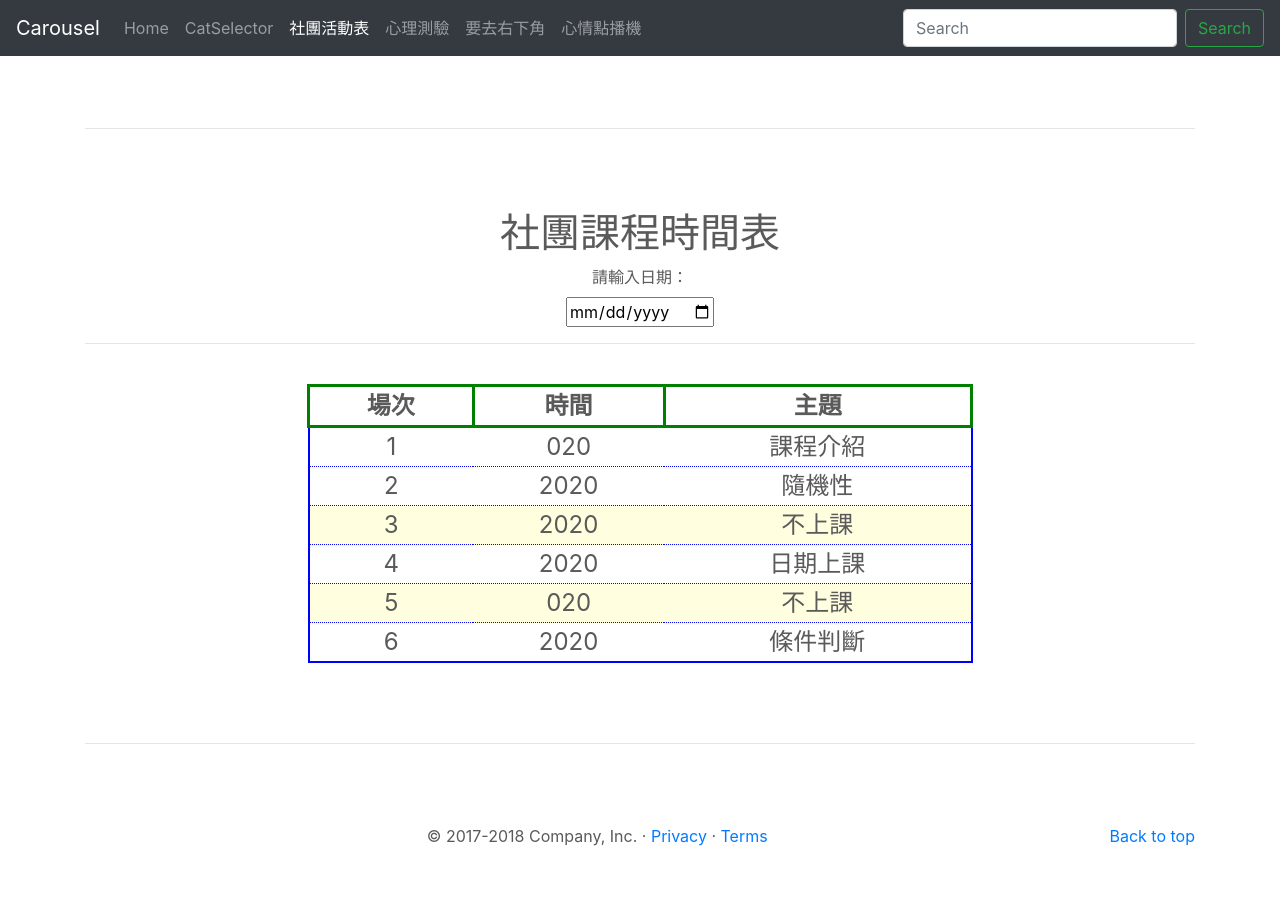
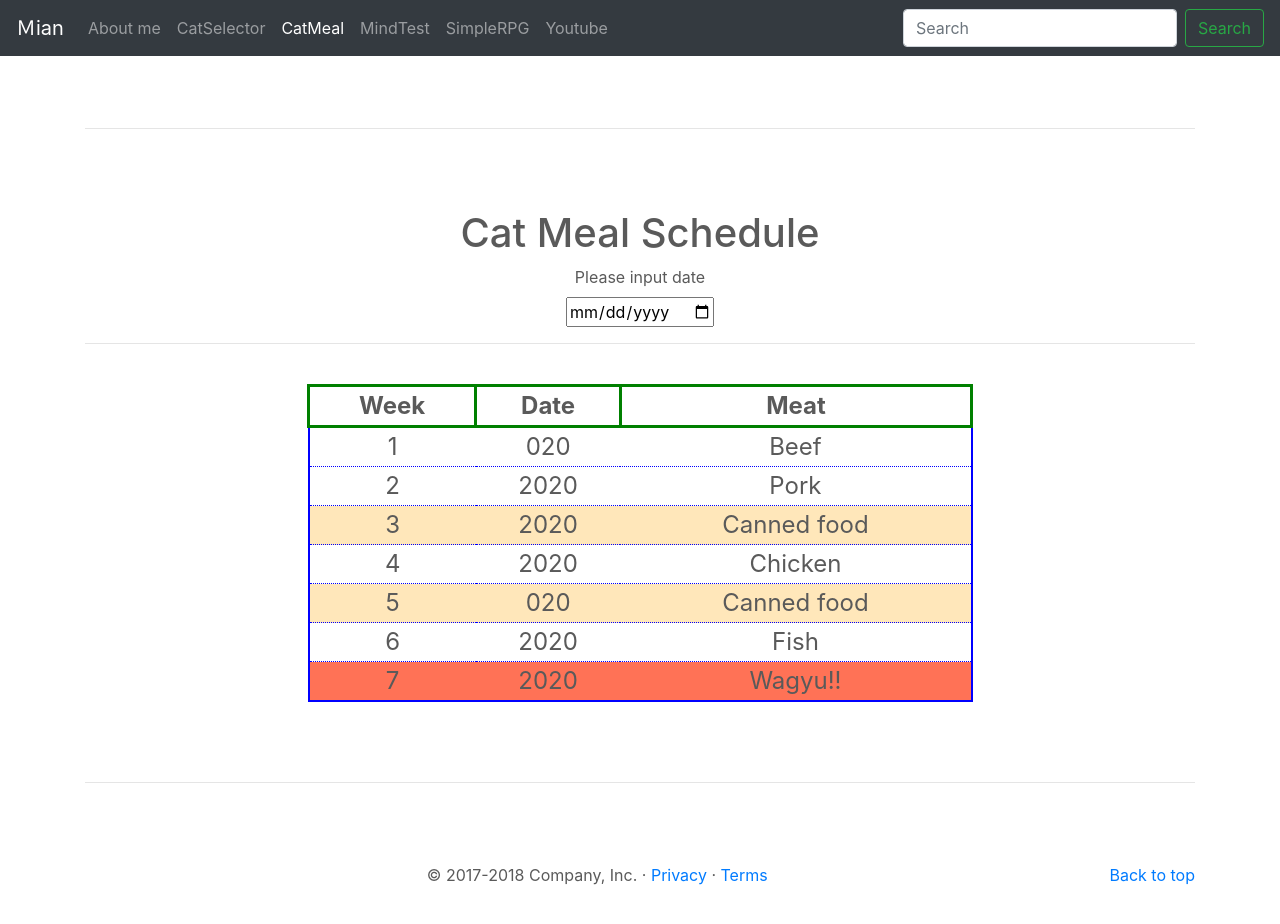
Before and after one commit to ChenMiann/MergePractice, a plain HTML site: page arrange-class.html in a window 1280 px wide. Drawn offline with nearby package versions, Linux system fonts and the light colour scheme.

Commit message:
final modified

```diff
--- a/arrange-class.html
+++ b/arrange-class.html
@@ -7,7 +7,7 @@
     <meta name="author" content="">
     <link rel="icon" href="favicon.ico">
 
-    <title>Carousel Template for Bootstrap</title>
+    <title>Mian</title>
 
     <!-- Bootstrap core CSS -->
     <link href="dist/css/bootstrap.min.css" rel="stylesheet">
@@ -20,29 +20,29 @@
 
     <header>
       <nav class="navbar navbar-expand-md navbar-dark fixed-top bg-dark">
-        <a class="navbar-brand" href="#">Carousel</a>
+        <a class="navbar-brand" href="#">Ｍian</a>
         <button class="navbar-toggler" type="button" data-toggle="collapse" data-target="#navbarCollapse" aria-controls="navbarCollapse" aria-expanded="false" aria-label="Toggle navigation">
           <span class="navbar-toggler-icon"></span>
         </button>
         <div class="collapse navbar-collapse" id="navbarCollapse">
           <ul class="navbar-nav mr-auto">
             <li class="nav-item">
-              <a class="nav-link" href="index.html">Home <span class="sr-only">(current)</span></a>
+              <a class="nav-link" href="index.html">About me <span class="sr-only">(current)</span></a>
             </li>
             <li class="nav-item">
               <a class="nav-link" href="random-selector.html">CatSelector</a>
             </li>
             <li class="nav-item active">
-              <a class="nav-link" href="#">社團活動表</a>
+              <a class="nav-link" href="#">CatMeal</a>
             </li>
             <li class="nav-item">
-              <a class="nav-link" href="mind-test.html">心理測驗</a>
+              <a class="nav-link" href="mind-test.html">MindTest</a>
             </li>
             <li class="nav-item">
-              <a class="nav-link" href="simple-rpg.html">要去右下角</a>
+              <a class="nav-link" href="simple-rpg.html">SimpleRPG</a>
             </li>
             <li class="nav-item">
-              <a class="nav-link" href="youtube.html">心情點播機</a>
+              <a class="nav-link" href="youtube.html">Youtube</a>
             </li>
             <!--
             <li class="nav-item">
@@ -68,9 +68,9 @@
         <!-- START THE FEATURETTES -->
 
         <hr class="featurette-divider">
-            <h1>社團課程時間表</h1>
+            <h1>Cat Meal Schedule</h1>
             <div>
-                <label>請輸入日期：</label>
+                <label>Please input date</label>
             </div>
             <input type="date" id="inputDate">
             <br><hr><br>
--- a/arrange-class/main.js
+++ b/arrange-class/main.js
@@ -16,7 +16,7 @@ function setTable(){
 
     $("#courseTable").empty();
     $("#courseTable").append(
-        "<tr><th>場次</th><th>時間</th><th>主題</th></tr>"
+        "<tr><th>Week</th><th>Date</th><th>Meat</th></tr>"
     );
 
     let topicCount = topicsArray.length;
@@ -25,8 +25,11 @@ function setTable(){
         let thisDate = new Date(startDate.getTime()+7*i*oneDayMS)
         let trSpecial = "<tr>";
 
-        if(topicsArray[i]=="不上課"){
-            trSpecial = "<tr style='background-color:lightyellow'>";
+        if(topicsArray[i]=="Canned food"){
+            trSpecial = "<tr style='background-color:rgb(255,231,186)'>";
+        }
+       else if(topicsArray[i]=="Wagyu!!"){
+            trSpecial = "<tr style='background-color:rgb(255,114,86)'>";
         }
 
         $("#courseTable").append(
--- a/arrange-class/topic.js
+++ b/arrange-class/topic.js
@@ -1,10 +1,11 @@
 let topicsArray=[
-    "課程介紹",
-    "隨機性",
-    "不上課",
-    "日期上課",
-    "不上課",
-    "條件判斷"
+    "Beef",
+    "Pork",
+    "Canned food",
+    "Chicken",
+    "Canned food",
+    "Fish",
+    "Wagyu!!"
 ]
 
 let startDate = new Date();
```
Also changed, not shown: index.html (+5 -5 lines), mind-test.html (+6 -6 lines), random-selector.html (+6 -6 lines), simple-rpg.html (+6 -6 lines), simple-rpg/main.js (+4 -4 lines), youtube.html (+7 -7 lines), youtube/playlist.js (+1 -9 lines).
